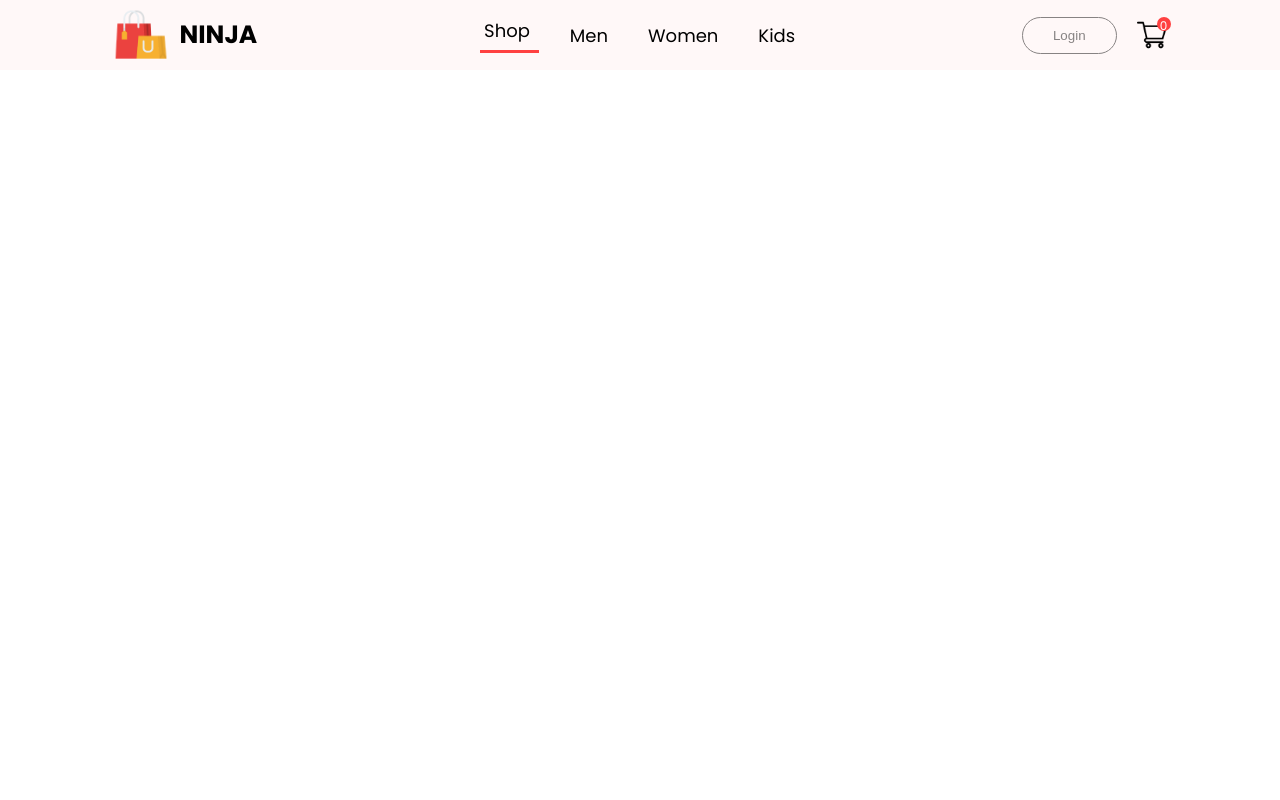
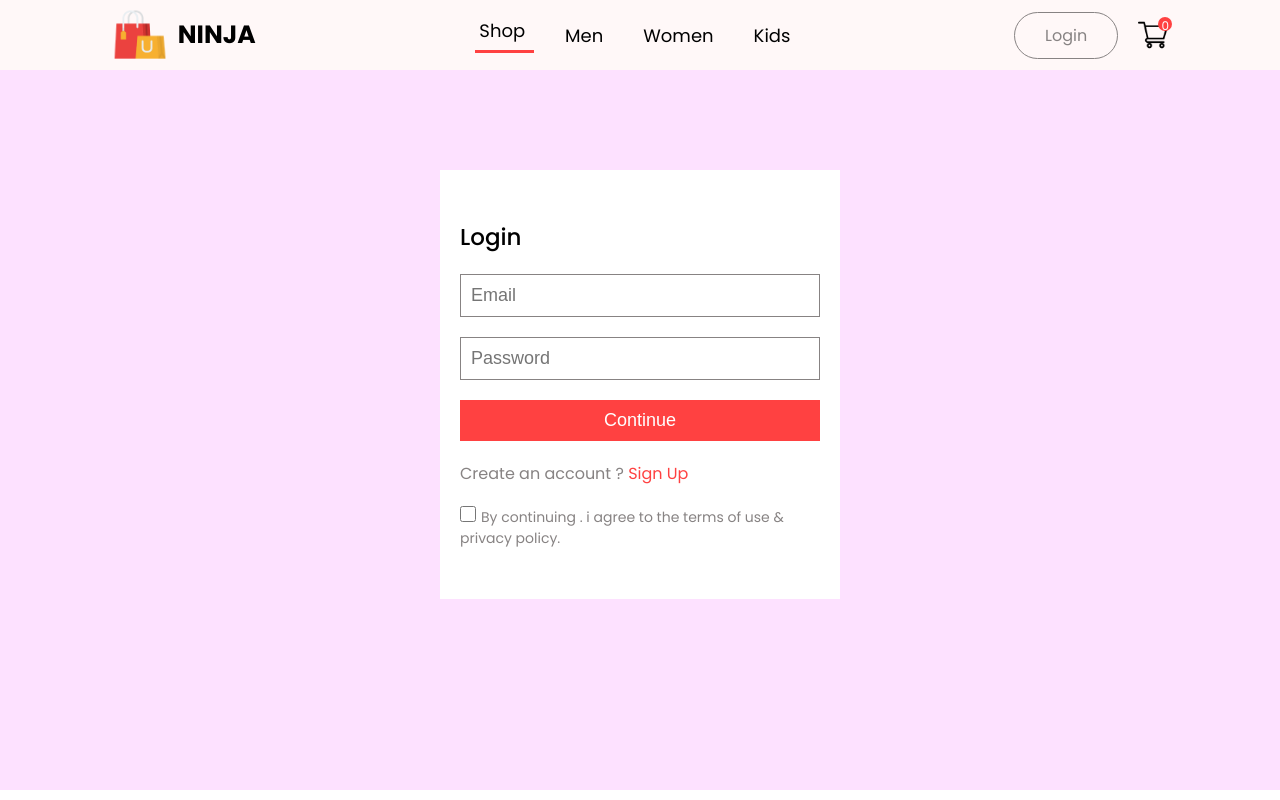
Before and after one commit to 7odaaabosetaa/E-commerce-react, a React (Vite) app in the folder Frontend/: page /#/login in a window 1280 px wide. Built offline with nearby package versions, Linux system fonts and the light colour scheme.

Commit message:
login page setup html & css

```diff
--- a/Frontend/src/App.jsx
+++ b/Frontend/src/App.jsx
@@ -3,6 +3,7 @@ import Navbar from './componants/Navbar'
 import { HashRouter,Routes,Route } from 'react-router-dom'
 import Shop from './pages/shop/Shop';
 import ShopCategory from "./pages/shop_category/shopCategory"
+import Login from './pages/login/login';
 
 
 function App() {
@@ -15,7 +16,7 @@ function App() {
           <Route path='/men' element={<ShopCategory category= "men"/>}/>
           <Route path='/women' element={<ShopCategory category= "women"/>}/>
           <Route path='/kids' element={<ShopCategory category= "kid"/>}/>
-          <Route path='/login' element={""}/>
+          <Route path='/login' element={<Login/>}/>
           <Route path='/cart' element={""}/>
           <Route path='/product' element={""}/>
         </Routes>
--- a/Frontend/src/componants/Navbar.css
+++ b/Frontend/src/componants/Navbar.css
@@ -27,6 +27,13 @@
     text-transform: capitalize;
 
 }
+.Navbar .links a:hover{
+    color:#FF4141;
+    transform: scale(1.1);
+    transition: 0.3s;
+
+
+}
 .opened {
     position: relative;
     margin-bottom: 10px;
@@ -44,7 +51,7 @@
     right: -20%;
 }
 
-.Navbar .buttons button{
+.Navbar .buttons a.left{
     border: none;
     outline: none;
     background-color: transparent;
@@ -60,8 +67,7 @@
     align-items: center;
     gap: 20px;
 }
-.Navbar .buttons a{
-
+.Navbar .buttons a.right{
     display:inline-flex;
     align-items: center;
     justify-content: center;
@@ -90,11 +96,11 @@
 /* animation */
 .Navbar .buttons a img:hover,
 .Navbar .buttons a:hover span,
-    .Navbar .buttons button:hover{
+    .Navbar .buttons a:hover{
     transform: scale(1.1);
     transition: 0.3s;
 
 }
-.Navbar .buttons button:hover{
+.Navbar .buttons a.left:hover{
     color:#FF4141;
 }
--- a/Frontend/src/componants/Navbar.jsx
+++ b/Frontend/src/componants/Navbar.jsx
@@ -50,8 +50,8 @@ function Navbar() {
                 {opened == "kids" ? <Link to="kids" className='opened'>kids </Link> : <Link to="kids" onClick={() => { setOpened("kids") }} >kids </Link>}
             </div>
             <div className="buttons">
-                <button>Login</button>
-                <a href="#" > <span className='true'>0</span> <img src={cart} alt="" /></a>
+                <Link to="/login" className='left'>Login</Link>
+                <a href="#" className='right' > <span className='true'>0</span> <img src={cart} alt="" /></a>
             </div>
         </div>
     );
--- /dev/null
+++ b/Frontend/src/pages/login/login.css
@@ -0,0 +1,67 @@
+.login{
+    background-color: #fde1ff;
+    height: calc(100vh - 80px);
+    /* margin-top: -0px; */
+    padding-top: 50px;
+    box-sizing: border-box;
+}
+.login .container {
+    background-color: #ffffff;
+    padding: 20px;
+    max-width: 400px;
+    margin-left: auto;
+    margin-right: auto;
+    padding-bottom: 50px;
+
+}
+.login .container h3{
+    margin: 30px 0 20px;
+    font-size: 23px;
+    font-weight: 500;
+}
+.login .container form {
+    display: flex;
+    flex-direction: column;
+    gap: 20px;
+}
+.login .container form input.write{
+    border: 1px  solid #878383;
+    outline: none;
+    padding: 10px;
+    font-size: 18px;
+    font-weight: 500 ;
+    text-transform: capitalize;
+    color: black;
+}
+.login .container form button{
+    padding: 10px;
+    outline: none;
+    border: none;
+    background-color:#FF4141;
+    color: white;
+    font-size: 18px;
+    font-weight: 500 ;
+    text-transform: capitalize;
+}
+.login .container form p{
+    color: #878383;
+}
+.login .container form p a{
+    color: #FF4141;
+
+}
+.login .container form p a:hover{
+    text-decoration: underline;
+}
+.login .container form div{
+    color: #878383;
+    font-size: 14px;
+}
+.login .container form input[type=checkbox] {
+    accent-color: #FF4141;
+    margin-right: 5px;
+    /* margin: 7px; */
+    line-height: normal;
+    width: 16px;
+    height: 16px;
+}
--- /dev/null
+++ b/Frontend/src/pages/login/login.jsx
@@ -0,0 +1,27 @@
+import React from 'react';
+import "./login.css"
+
+
+function Login (){
+    return (
+        <div className='login'>
+            <div className="container">
+                <h3>Login</h3>
+                <form action="">
+                    <input type="email" name="" placeholder='email' className='write' id="" />
+                    <input type="password" name="" placeholder='password' className='write' id="" />
+                    <button type="submit">
+                        continue
+                    </button>
+                    <p>Create an account ? <a href="#"> Sign Up</a></p>
+                    <div><input type="checkbox" name="" id="" />
+                    <label htmlFor="">By continuing . i agree to the terms of use & privacy policy.</label></div>
+                </form>
+
+            </div>
+
+        </div>
+    );
+}
+
+export default Login;
```
